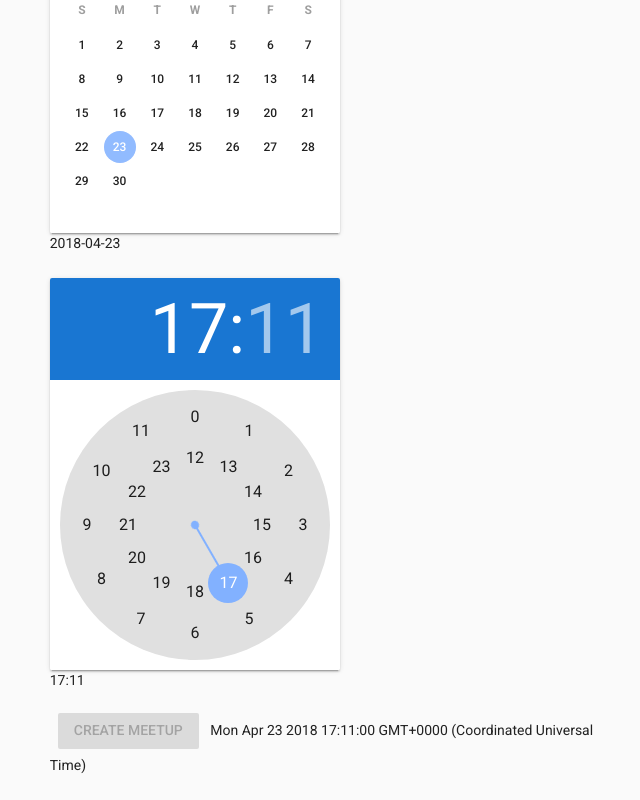
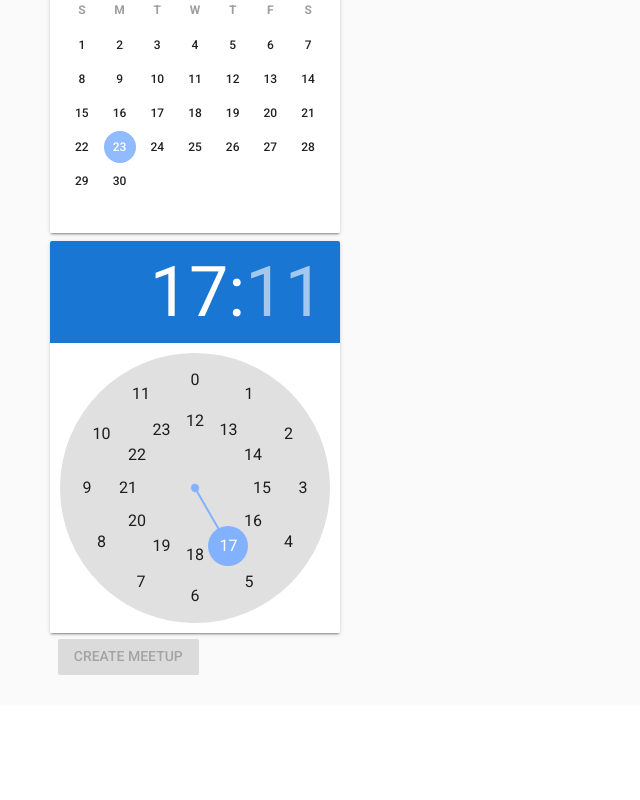
Before and after one commit to alyssonmota/devmeetup, a Vue app: page /meetups/new in a window 1280 px wide. Shown: the part 648-1448 px from the top of the page, without its empty margins (306-946 px from the left). After the commit the page ends 1353 px from the top, so only its background shows below. Built offline with nearby package versions, Linux system fonts and the light colour scheme.

Commit message:
Adding a Date Filter (Pipe)

```diff
--- a/src/components/Meetup/CreateMeetup.vue
+++ b/src/components/Meetup/CreateMeetup.vue
@@ -66,13 +66,11 @@
           <v-layout row class="mb-2">
             <v-flex xs12 sm6 offset-sm3>
               <v-date-picker v-model="date"></v-date-picker>
-              <p>{{ date }}</p>
             </v-flex>
           </v-layout>
           <v-layout row>
             <v-flex xs12 sm6 offset-sm3>
               <v-time-picker v-model="time" format="24hr"></v-time-picker>
-              <p>{{ time }}</p>
             </v-flex>
           </v-layout>
           <v-layout row>
@@ -81,7 +79,6 @@
                 class="primary"
                 :disabled="!formIsValid"
                 type="submit">Create Meetup</v-btn>
-              {{ submittableDateTime }}
             </v-flex>
           </v-layout>
         </form>
--- a/src/components/Meetup/Meetup.vue
+++ b/src/components/Meetup/Meetup.vue
@@ -12,7 +12,7 @@
           >
           </v-card-media>
           <v-card-text>
-            <div class="info--text">{{ meetup.date }} - {{ meetup.location }}</div>
+            <div class="info--text">{{ meetup.date | date }} - {{ meetup.location }}</div>
             <div>{{ meetup.description }}</div>
           </v-card-text>
           <v-card-actions>
--- a/src/components/Meetup/Meetups.vue
+++ b/src/components/Meetup/Meetups.vue
@@ -16,7 +16,7 @@
                 <v-card-title primary-title>
                   <div>
                     <h2 class="white--text mb-0">{{ meetup.title }}</h2>
-                    <div>{{ meetup.date }}</div>
+                    <div>{{ meetup.date | date }}</div>
                   </div>
                 </v-card-title>
                 <v-card-actions>
--- /dev/null
+++ b/src/filters/date.js
@@ -0,0 +1,4 @@
+export default (value) => {
+  const date = new Date(value)
+  return date.toLocaleString(['en-US'], {month: 'short', day: '2-digit', year: 'numeric', hour: '2-digit', minute: '2-digit'})
+}
--- a/src/main.js
+++ b/src/main.js
@@ -4,6 +4,7 @@ import router from './router'
 import Vuetify from 'vuetify'
 import 'vuetify/dist/vuetify.min.css'
 import { store } from './store'
+import DateFilter from './filters/date'
 
 Vue.use(Vuetify, {
   theme: {
@@ -16,8 +17,9 @@ Vue.use(Vuetify, {
     warning: '#FFC107'
   }
 })
+Vue.config.productionTip = false
 
-Vue.config.productionTip = false
+Vue.filter('date', DateFilter)
 
 /* eslint-disable no-new */
 new Vue({
--- a/src/store/index.js
+++ b/src/store/index.js
@@ -10,14 +10,14 @@ export const store = new Vuex.Store({
         imageUrl: 'https://thenypost.files.wordpress.com/2017/04/new-york.jpg?quality=90&strip=all&w=618&h=410&crop=1',
         id: 'cjkuaskj',
         title: 'Meetup in New York',
-        date: '2017-07-17',
+        date: new Date(),
         location: 'New York'
       },
       {
         imageUrl: 'https://abrilviagemeturismo.files.wordpress.com/2016/10/paris-verao-franca.jpeg?quality=70&strip=info&w=920',
         id: 'cascascs',
         title: 'Meetup in Paris',
-        date: '2017-07-19',
+        date: new Date(),
         location: 'Paris',
         description: 'It\'s Paris!'
       }
```
